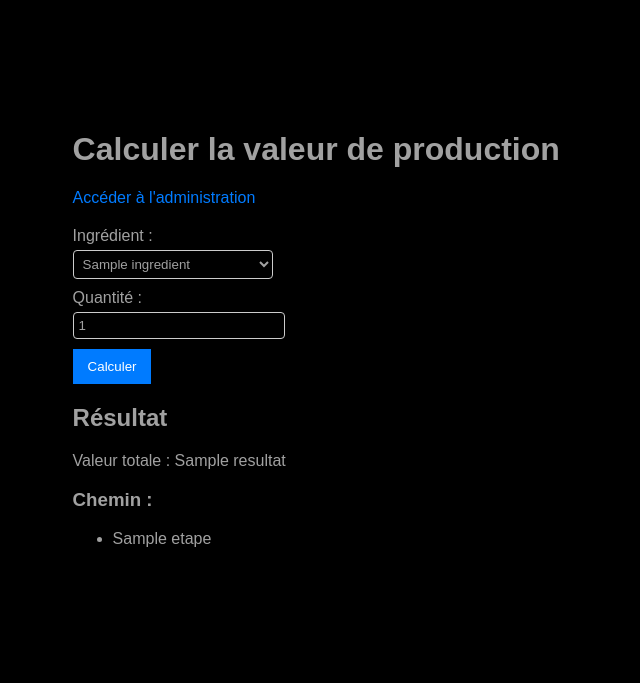
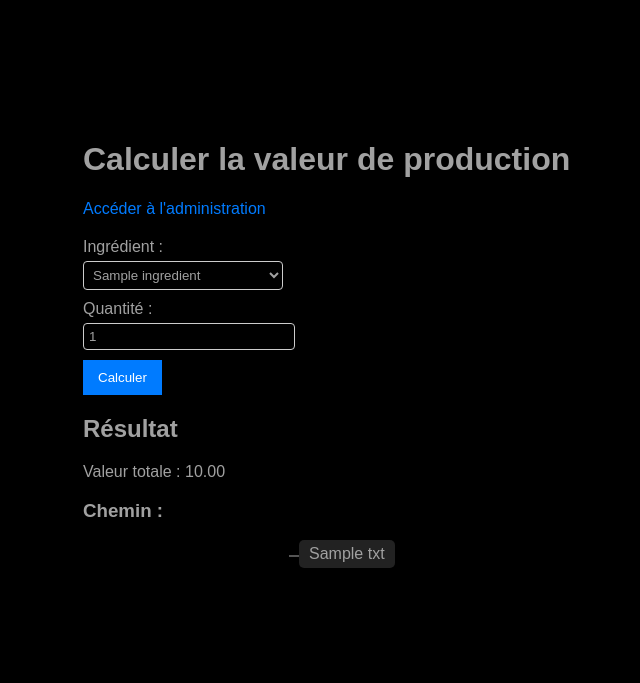
Before and after one commit to SebastienRe/satisfactory, a Django app: template production/templates/calculer_production.html in a window 1280 px wide. Shown: the top 683 px of the page, without its empty margins (37-677 px from the left). Run offline with Django 4.2, Linux system fonts and the light colour scheme; tables that the repository leaves empty hold one stand-in row (values such as "Sample post"); the template is opened without the code that fills it: values that come from a table or form of the project are taken from there, most other values are stand-ins (such as "Sample title", 1, 10 or a date in 2020).

Commit message:
Amélioration de l'affichage

```diff
--- a/production/templates/calculer_production.html
+++ b/production/templates/calculer_production.html
@@ -10,7 +10,7 @@
             margin: 20px;
             color: #a1a1a1;
             background-color: #000000;
-            padding: 7%;
+            padding: 100px;
         }
         form {
             margin-bottom: 20px;
@@ -37,8 +37,38 @@
             border: none;
             cursor: pointer;
         }
+        .arborescence ul {
+            list-style: none;
+            padding-left: 20px;
+            position: relative;
+        }
 
-        </style>
+        .arborescence li {
+            margin: 10px 0;
+            padding-left: 20px;
+            position: relative;
+        }
+
+        .arborescence li::before {
+            content: '';
+            position: absolute;
+            top: 0.9em; /* Aligne avec le texte */
+            left: 10px;
+            width: 10px;
+            height: 2px;
+            background: #555;
+        }
+
+        .arborescence li span {
+            display: inline-block;
+            background: #222;
+            color: #a1a1a1;
+            padding: 5px 10px;
+            border-radius: 5px;
+            box-shadow: 0 2px 5px rgba(0, 0, 0, 0.5);
+        }
+
+    </style>
 </head>
 <body>
     <h1>Calculer la valeur de production</h1>
@@ -62,13 +92,17 @@
 
     {% if resultat is not None %}
         <h2>Résultat</h2>
-        <p>Valeur totale : {{ resultat }}</p>
+        <p>Valeur totale : {{ resultat|floatformat:2 }}</p>
         <h3>Chemin :</h3>
-        <ul>
-            {% for etape in chemin %}
-                <li>{{ etape }}</li>
-            {% endfor %}
-        </ul>
+        <div class="arborescence">
+            <ul>
+                {% for etape in chemin %}
+                    <li style="margin-left: {{ etape.niveau|add:1|stringformat:'d' }}em;">
+                        <span>{{ etape.txt }}</span>
+                    </li>
+                {% endfor %}
+            </ul>
+        </div>
     {% endif %}
 </body>
 </html>
```
Also changed, not shown: production/views.py (+11 -8 lines).
